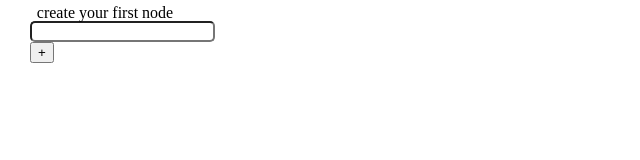
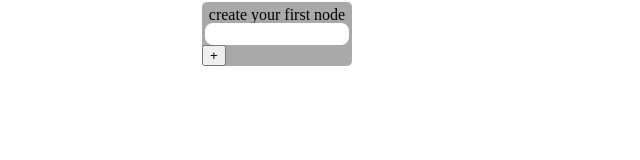
Before and after one commit to tomaraquedepratrocar/glorified-file-explorer, a plain HTML site: page index.html in a window 1280 px wide. Shown: the whole page, without its empty margins (0-640 px from the left). Drawn offline with Linux system fonts and the light colour scheme.

Commit message:
added initial concepts of the lines and overall organization

```diff
--- a/assets/generalController.js
+++ b/assets/generalController.js
@@ -1,25 +1,58 @@
+let id_variable=1;
+let base = document.getElementById("root")
+let canvas = document.getElementById("canvas")
+canvas.width = window.innerWidth;
+canvas.height = window.innerHeight;
 
 //creates a button that creates a button
 let criadorDeStart = (base,title) =>{
     let bigHolder = document.createElement('div')
-    bigHolder.className="organizing"
+    bigHolder.className="container"
+
     let holder = document.createElement('div')
     holder.className = "testConcept"
+
+    holder.id = ("Node_"+id_variable.toString())
+    id_variable = id_variable + 1;
     let holderTitle = document.createElement('p')
     holderTitle.innerHTML = title
     holder.appendChild(holderTitle)
-    let inputter = document.createElement('input')
+    let inputter = document.createElement('textarea')
+    inputter.addEventListener('keyup',()=>console.log('teste'))
     let summer = document.createElement('button')
     summer.innerHTML = "+"
-    summer.addEventListener("click",() => {
-        criadorDeStart(bigHolder,inputter.value)
-        inputter.value= ""
-        })
+
+
+
     holder.appendChild(inputter)
     holder.appendChild(summer)
     bigHolder.appendChild(holder)
     base.appendChild(bigHolder)
+
+    if(base.id!="root"){
+        drawLine(holder,base)
+    }
+
+    summer.addEventListener("click",() => {
+        criadorDeStart(bigHolder,inputter.value,holder)
+        inputter.value= ""
+        })
 }
 
-let base = document.getElementById("root")
-let templateStart = criadorDeStart(base,"create your first node")
+
+let drawLine = (node,father) =>{
+    let ctx = canvas.getContext("2d")
+    ctx.beginPath()
+    let pos = node.getBoundingClientRect()
+    let posDad = father.getBoundingClientRect()
+    ctx.moveTo(posDad.x,posDad.y)
+    ctx.lineTo(pos.x+(pos.width/2),pos.y+(pos.height/2))
+    console.log(posDad)
+    ctx.stroke()
+}
+//for now i should concider either remaking the entire canvas every time a new line gets made or staking canvas
+//probably remaking the canvas, giving ids to every node should help
+
+
+
+let templateStart = criadorDeStart(base,"create your first node",)
--- a/assets/style.css
+++ b/assets/style.css
@@ -1,16 +1,45 @@
+#root {
+    position: absolute;
+    width: 100%;
+    height: 100%;
+}
+textarea {
+    resize: none;
+    width: 140px;
+    height: 18px;
+    border-radius: 8px;
+    border: none;
+}
+
 .testConcept {
-    display: block;
+    display: flex;
+    flex-direction: column;
+    align-items: center;
     padding-top: 5px;
     max-width: 150px;
+    background-color: darkgray;
+    border-radius: 5px;
+    margin: 2px;
 }
 .testConcept input {
-    display: flex;
     border-radius: 5px;
-    box-shadow: none;
 }
 .testConcept p {
     text-align: center;
 }
-.organizing {
-    padding-left: 30px;
+
+.testConcept button{
+    align-self: flex-start;
 }
+
+.container {
+    margin-left: 200px;
+    width: auto;
+}
+
+canvas {
+    position: absolute;
+    width: 100%;
+    height: 100%;
+    z-index:-1;
+}
--- a/index.html
+++ b/index.html
@@ -9,6 +9,9 @@
     <title>Document</title>
 </head>
 <body>
+
+    <canvas id="canvas">
+    </canvas>
     <div id="root">
     </div>
     <script src="assets/generalController.js"></script>
```
